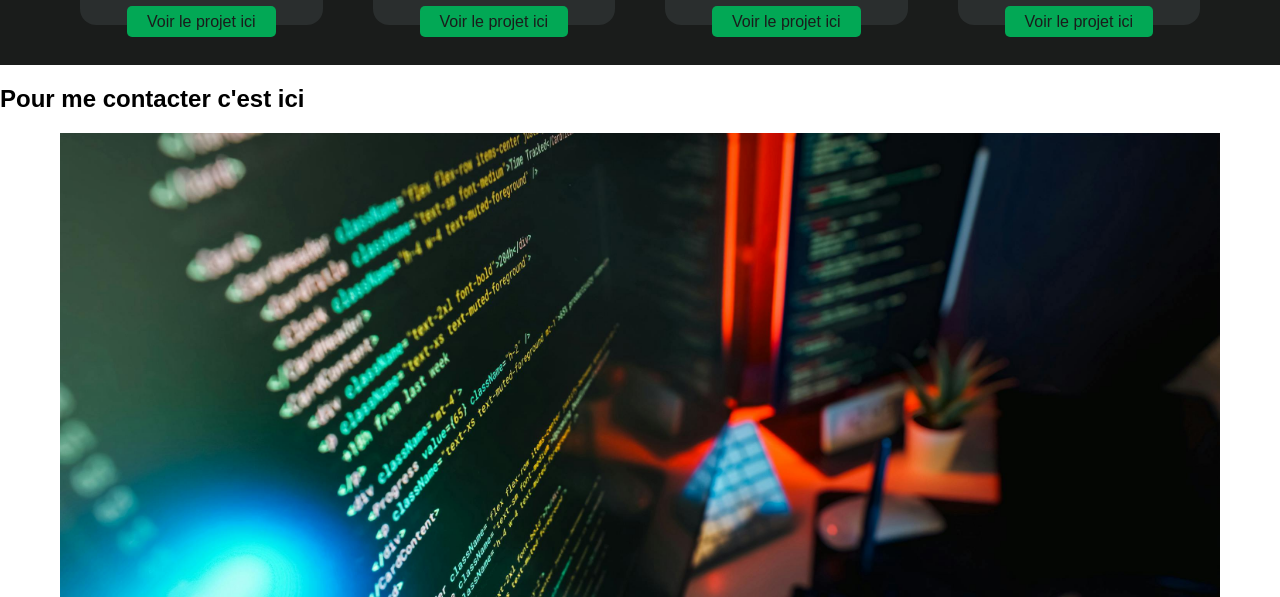
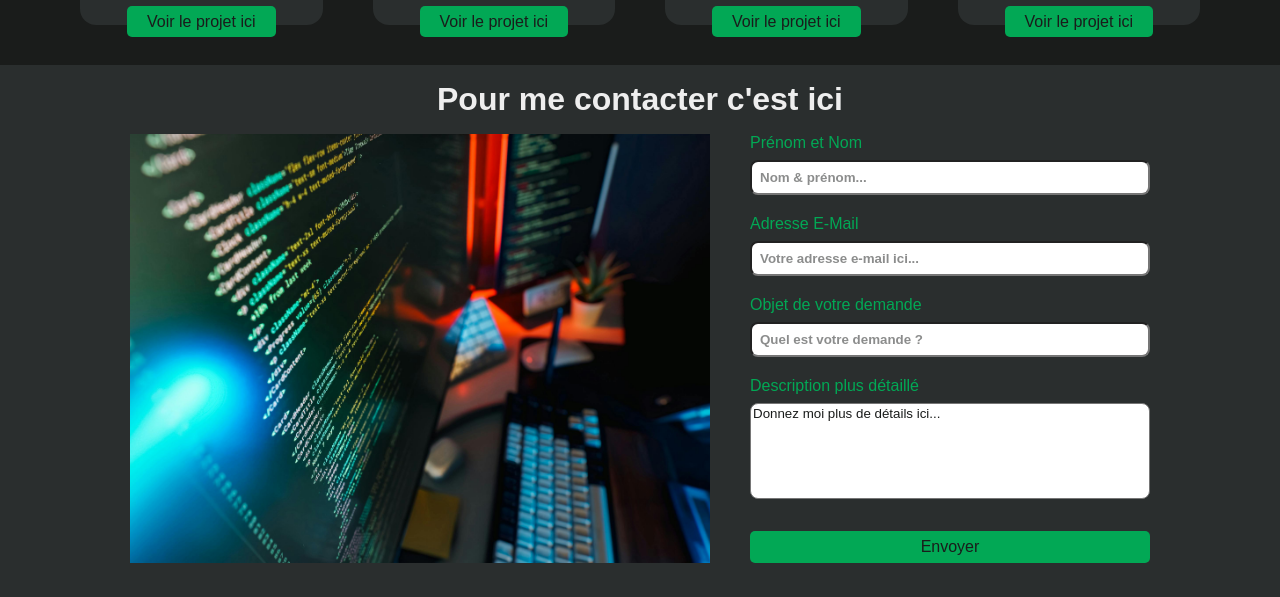
Before and after one commit to Octo1312/Portfolio-EPCF, a plain HTML site: page index.html in a window 1280 px wide. Shown: the part 2517-3114 px from the top of the page. Drawn offline with nearby package versions, Linux system fonts and the light colour scheme; files that its build step writes are made by us from their sources.

Commit message:
[NEW] Fin de la section Contact -> Desktop

```diff
--- a/assets/scss/components/_btn.scss
+++ b/assets/scss/components/_btn.scss
@@ -7,3 +7,8 @@
     border-radius: 5px;
     color: var.$black;
 }
+
+.btn:hover {
+    background-color: var.$black;
+    color: var.$green;
+}
--- a/assets/scss/layout/_contact.scss
+++ b/assets/scss/layout/_contact.scss
@@ -0,0 +1,127 @@
+@use '../abstracts/variables' as var;
+
+#contact {
+    font-family: var.$police-principale;
+    color: var.$white;
+    background-color: var.$grey;
+    padding-bottom: 5vh;
+
+    h2 {
+        margin: 0;
+        padding: 2vh 0;
+        text-align: center;
+        font-size: 2rem;
+    }
+
+    .container {
+        display: flex;
+        justify-content: center;
+        gap: 5vh;
+
+        img {
+            object-fit: cover;
+            max-width: 100%;
+            width: 50%;
+        }
+
+        .formulaire {
+            display: flex;
+            flex-direction: column;
+
+            form {
+                display: flex;
+                flex-direction: column;
+                gap: 20px;
+                padding-bottom: 4vh;
+
+                .names {
+                    display: flex;
+                    flex-direction: column;
+                    width: 50vh;
+                    gap: 1vh;
+
+                    label {
+                        color: var.$green;
+                    }
+
+                    #name {
+                        padding: 1vh;
+                        border-radius: 0.5rem;
+                    }
+
+                    input::placeholder {
+                        font-weight: bold;
+                        opacity: 0.5;
+                        color: var.$black;
+                    }
+                }
+
+                .mail {
+                    display: flex;
+                    flex-direction: column;
+                    gap: 1vh;
+
+                    label {
+                        color: var.$green;
+                    }
+
+                    #coordo {
+                        padding: 1vh;
+                        border-radius: 0.5rem;
+                    }
+
+                    input::placeholder {
+                        font-weight: bold;
+                        opacity: 0.5;
+                        color: var.$black;
+                    }
+                }
+
+                .object {
+                    display: flex;
+                    flex-direction: column;
+                    gap: 1vh;
+
+                    label {
+                        color: var.$green;
+                    }
+
+                    #objet {
+                        padding: 1vh;
+                        border-radius: 0.5rem;
+                    }
+
+                    input::placeholder {
+                        font-weight: bold;
+                        opacity: 0.5;
+                        color: var.$black;
+                    }
+                }
+
+                .details {
+                    display: flex;
+                    flex-direction: column;
+                    gap: 1vh;
+
+                    label {
+                        color: var.$green;
+                    }
+
+                    textarea {
+                        resize: none;
+                        font-family: var.$police-principale;
+                        color: var.$black;
+                        border-radius: 0.5rem;
+                    }
+                }
+            }
+
+
+            .btn {
+                width: 50vh;
+                text-align: center;
+            }
+
+        }
+    }
+}
--- /dev/null
+++ b/assets/scss/layout/_toTop.scss
@@ -0,0 +1,22 @@
+@use '../abstracts/variables' as var;
+
+#myBtn {
+  display: none;
+  position: fixed;
+  bottom: 20px;
+  right: 30px;
+  z-index: 99;
+  border: none;
+  outline: none;
+  background-color: var.$green;
+  color: var.$white;
+  cursor: pointer;
+  padding: 15px;
+  border-radius: 10px;
+  font-size: 2rem;
+}
+
+#myBtn:hover {
+  background-color: var.$white;
+  color: var.$green;
+}
--- a/assets/scss/style.scss
+++ b/assets/scss/style.scss
@@ -22,3 +22,4 @@
 @use 'layout/hero';
 @use 'layout/projets';
 @use 'layout/quisuisje';
+@use 'layout/toTop';
--- a/index.html
+++ b/index.html
@@ -9,6 +9,10 @@
 </head>
 
 <body>
+    <section>
+        <button onclick="topFunction()" id="myBtn" title="Go to top">↑</button>
+    </section>
+
     <header>
         <div class="nav">
             <img src="assets/img/Logo Léo Martin.png" alt="Logo Léo Martin">
@@ -29,6 +33,7 @@
                             développeur web</span></span></h1>
                 <a class="btn" href>Clique pour en savoir plus</a>
             </div>
+
         </section>
 
         <section id="quisuisje">
@@ -191,20 +196,28 @@
             <h2>Pour me contacter c'est ici</h2>
             <div class="container">
                 <img src="assets/img/code.jpg" alt="Écran d'ordinateur avec du code">
-                <div>
+                <div class="formulaire">
                     <form method="post">
-                        <label for="name">Prénom et Nom</label>
-                        <input type="text" id="name" required name="Prénom et Nom">
-                        <label for="coordonnées">coordonnées</label>
-                        <input type="text" id="coordo" required name="Coordonnées">
-                        <label for="objet">Objet de votre
-                            demande</label>
-                        <input type="text" id="objet" required name="Objet de la demande">
-                        <label for="description">Description plus
-                            détaillé</label>
-                        <input type="textarea" id="description" required name="Description plus détaillé">
+                        <div class="names"><label for="name">Prénom et Nom</label>
+                            <input type="text" id="name" placeholder="Nom & prénom..." required name="Prénom et Nom">
+                        </div>
+                        <div class="mail"><label for="coordonnées">Adresse E-Mail</label>
+                            <input type="email" id="coordo" placeholder="Votre adresse e-mail ici..." required
+                                name="Coordonnées">
+                        </div>
+                        <div class="object"><label for="objet">Objet de votre
+                                demande</label>
+                            <input type="text" id="objet" placeholder="Quel est votre demande ?" required
+                                name="Objet de la demande">
+                        </div>
+                        <div class="details"><label for="description">Description plus
+                                détaillé</label>
+                            <textarea name="plusdedetails" id="detail" rows="6"
+                                cols="35">Donnez moi plus de détails ici...</textarea>
+                        </div>
                     </form>
-                    <a class="btn" href>Envoyer -></a>
+
+                    <a class="btn" href>Envoyer</a>
                 </div>
             </div>
         </section>
@@ -231,6 +244,7 @@
             </div>
         </div>
     </footer>
+    <script src="script.js"></script>
 </body>
 
 </html>
--- /dev/null
+++ b/script.js
@@ -0,0 +1,17 @@
+let mybutton = document.getElementById("myBtn");
+
+// Si scroll de minimum 20px alors fais apparaitre le bouton
+window.onscroll = function() {scrollFunction()};
+
+function scrollFunction() {
+  if (document.body.scrollTop > 20 || document.documentElement.scrollTop > 20) {
+    mybutton.style.display = "block";
+  } else {
+    mybutton.style.display = "none";
+  }
+}
+
+// Si le button est click alors remonte tout en haut
+function topFunction() {
+  document.documentElement.scrollTop = 0;
+}
```
